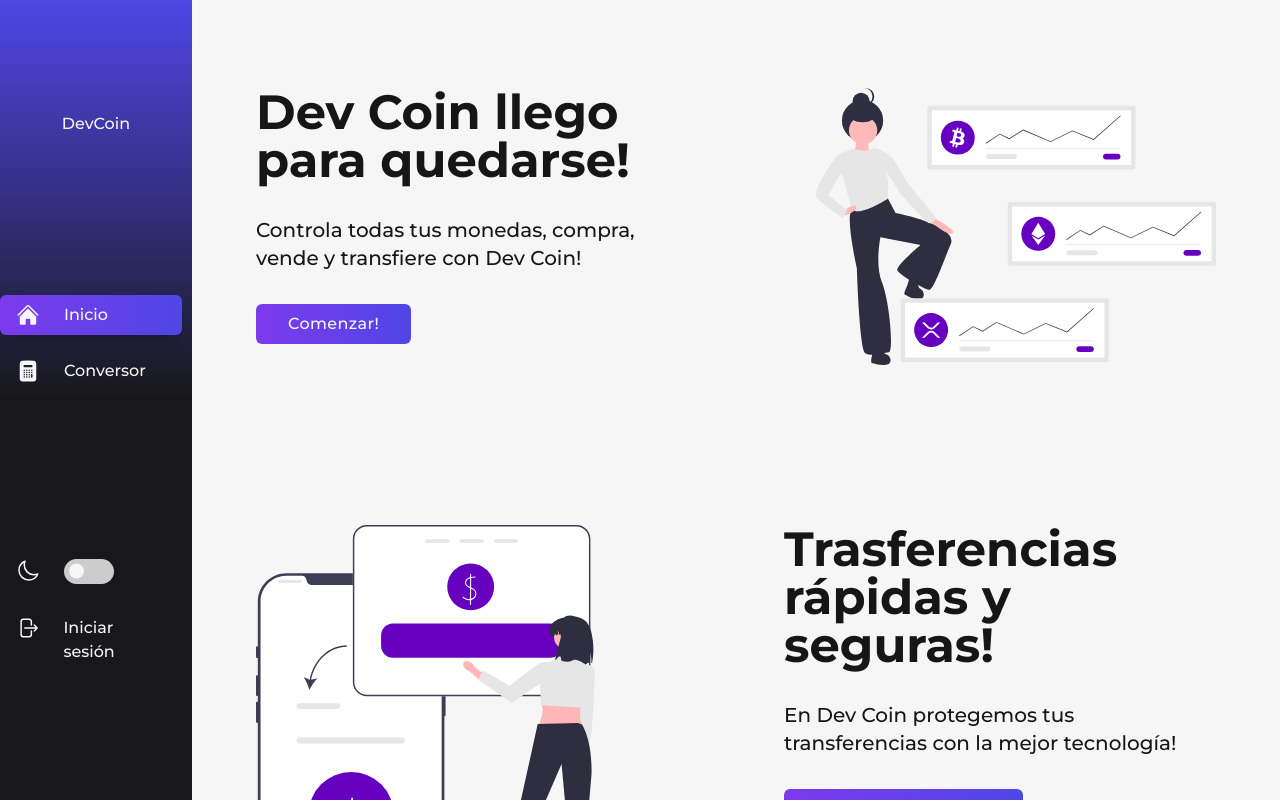
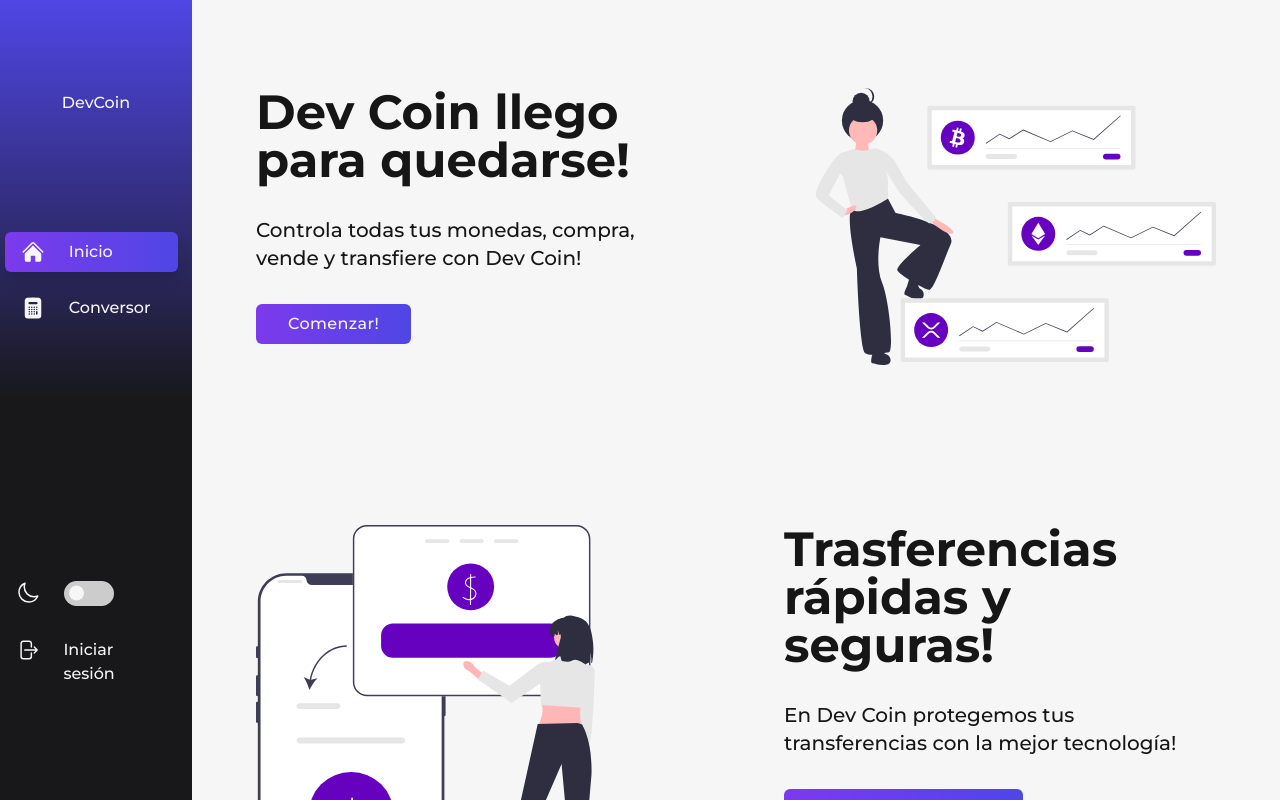
Before and after one commit to lautaroRocha/devCoin-front, a React (Vite) app: page / in a window 1280 px wide. Shown: the top 800 px of the page. Built offline with nearby package versions, Linux system fonts and the light colour scheme; no server answers.

Commit message:
nav changess

```diff
--- a/src/components/Navbar/Navbar.jsx
+++ b/src/components/Navbar/Navbar.jsx
@@ -26,9 +26,9 @@ const Navbar = ({ logOut }) => {
 
     return (
         <nav className="fixed top-0 h-screen min-w-[4rem] bg-gradient-to-b from-indigo-600 via-zinc-900 to-zinc-900 text-white dark:bg-primary xl:w-[15%] 1700:w-[12%]">
-            <div className="flex flex-col h-[90%] mt-8 justify-around">
+            <div className="flex flex-col h-[90%] mt-8 justify-around ">
                 <div className="text-center basis-1">DevCoin</div>
-                <div className="flex flex-col items-center gap-4 xl:items-start basisx-3">
+                <div className="flex flex-col items-center gap-4 xl:items-start basis-3 mx-auto w-[95%]">
                         <NavLink
                             to="/"
                             className="navbar-links flex gap-x-6"
@@ -66,7 +66,7 @@ const Navbar = ({ logOut }) => {
                             <span className="hidden xl:flex">Conversor</span>
                         </NavLink>
                 </div>
-                <div className="flex  flex-col items-center gap-4 xl:items-start basis-1">
+                <div className="flex  flex-col items-center gap-4 xl:items-start basis-1 xl:mt-32">
                         <div className="flex w-[90%] gap-x-6 py-2 xl:px-4">
                             {theme === 'light' ?  Icons.moon : Icons.sun}
                             <label className="switch max-xl:mx-auto">
```
